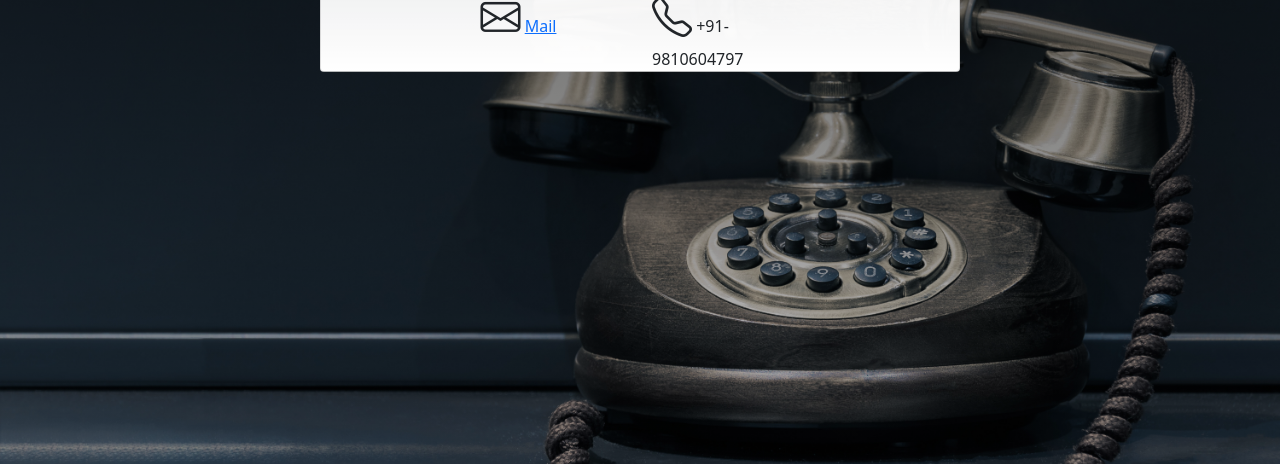
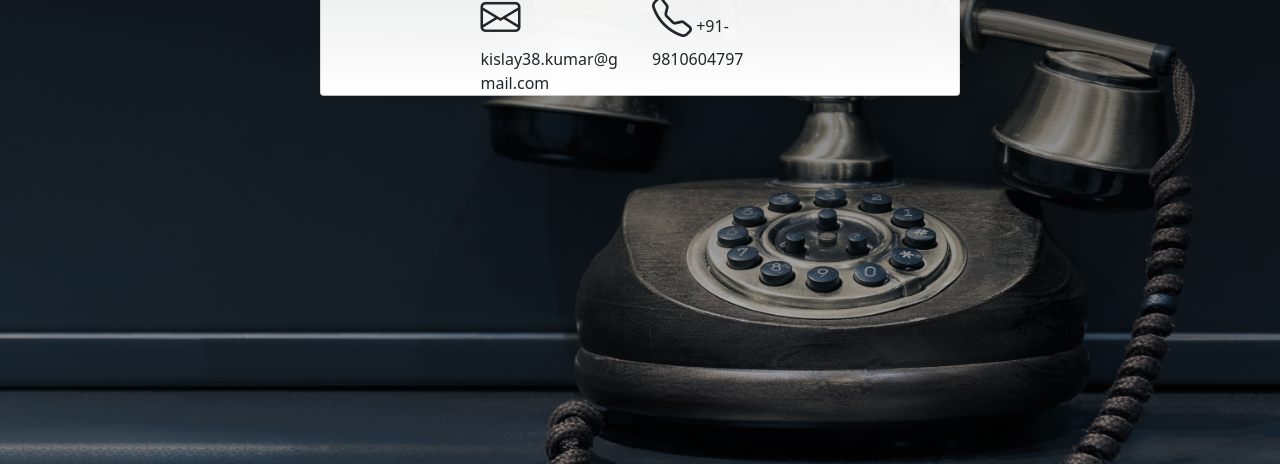
Before and after one commit to kislay960/My-Portfolio, a plain HTML site: page contact.html in a window 1280 px wide. Shown: the part 336-800 px from the top of the page. Drawn offline with nearby package versions, Linux system fonts and the light colour scheme.

Commit message:
Update contact.html

```diff
--- a/contact.html
+++ b/contact.html
@@ -80,7 +80,8 @@
               </div>
               <div class = "col-6">
                 <i class="bi bi-envelope" style="font-size: 40px;"></i>
-                <a href = "kislay38.kumar@gmail.com">Mail</a>
+                kislay38.kumar@gmail.com
+<!--                 <a href = ""></a> -->
               </div>
               <div class = "col-6">
                 <i class="bi bi-telephone" style="font-size: 40px;"></i>
```
